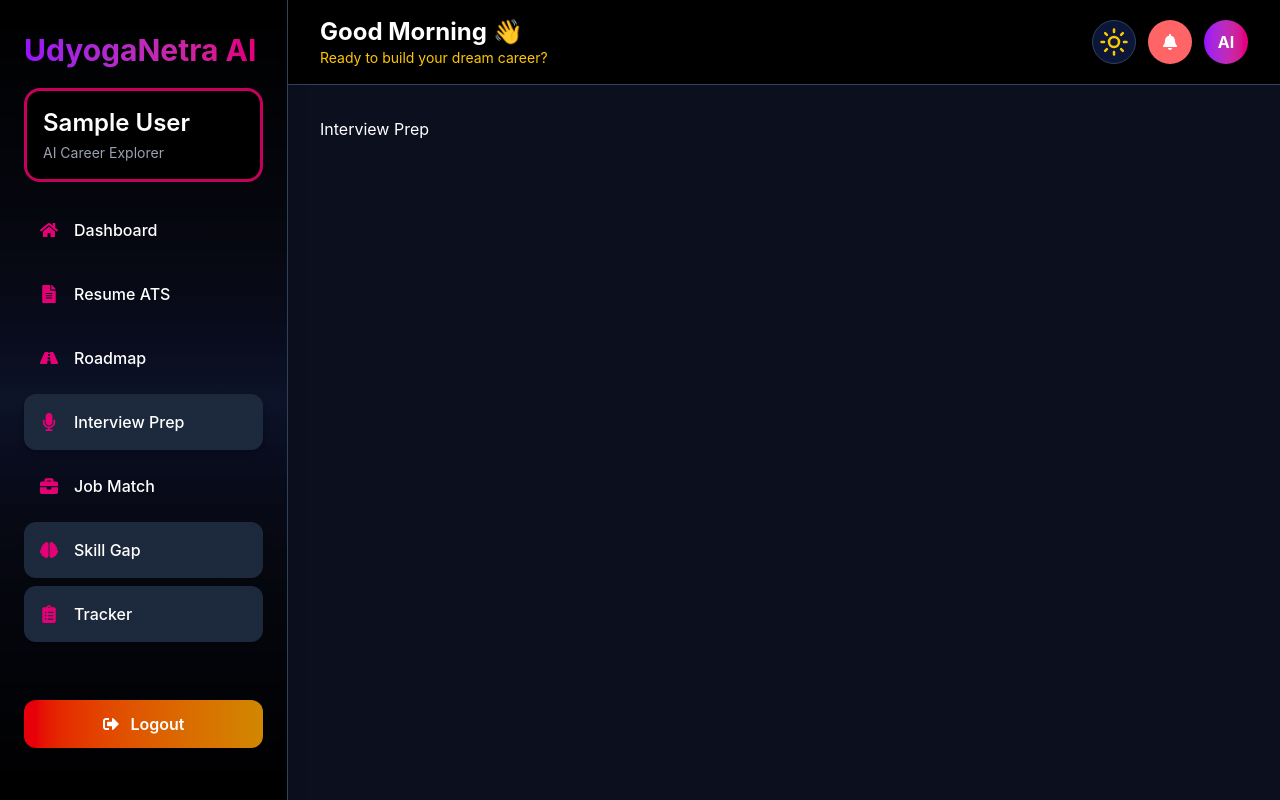
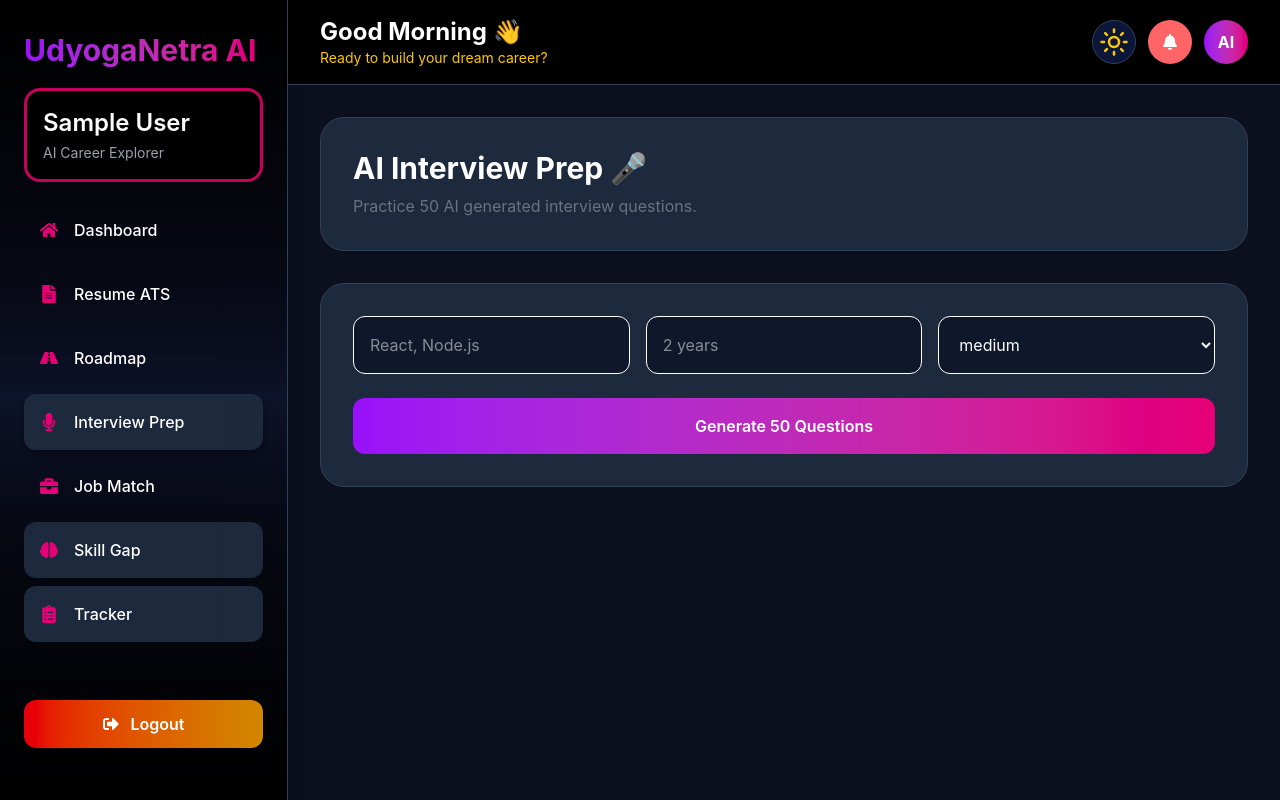
Before and after one commit to ramusiripalli/udyoganetra-ai, a React app in the folder frontend/: page /interview-prep in a window 1280 px wide. Built offline with nearby package versions, Linux system fonts and the light colour scheme; sample sign-in values are in the browser's storage; the HTML template or start-up script is replaced by a standard one.

Commit message:
feat:FrontEnd-Interview Questions UI is Done

```diff
--- a/frontend/src/pages/InterviewPrep.jsx
+++ b/frontend/src/pages/InterviewPrep.jsx
@@ -1,5 +1,341 @@
+import { useState } from "react";
+import { motion } from "framer-motion";
+import {
+  FaChevronLeft,
+  FaChevronRight,
+  FaSpinner,
+} from "react-icons/fa";
+
 const InterviewPrep = () => {
-  return <div>Interview Prep</div>;
+  const [skills, setSkills] = useState("");
+  const [experience, setExperience] = useState("");
+  const [difficulty, setDifficulty] =
+    useState("medium");
+
+  const [questions, setQuestions] =
+    useState([]);
+
+  const [loading, setLoading] =
+    useState(false);
+
+  const [error, setError] =
+    useState("");
+
+  const [page, setPage] = useState(1);
+
+  const questionsPerPage = 10;
+
+  const handleGenerateQuestions =
+    async () => {
+      if (!skills || !experience) {
+        alert("Please fill all fields");
+        return;
+      }
+
+      try {
+        setLoading(true);
+        setError("");
+        setQuestions([]);
+
+        const response = await fetch(
+          `${import.meta.env.VITE_API_BASE_URL}/api/interview/generate`,
+          {
+            method: "POST",
+            headers: {
+              "Content-Type":
+                "application/json",
+            },
+            body: JSON.stringify({
+              skills,
+              experience,
+              difficulty,
+            }),
+          }
+        );
+
+        const data =
+          await response.json();
+
+        console.log(
+          "BACKEND RESPONSE:",
+          data
+        );
+
+        if (!data.success) {
+          setError(
+            data.message ||
+              "Something went wrong"
+          );
+          return;
+        }
+
+        /*
+          IMPORTANT CHECK
+        */
+
+        let receivedQuestions = [];
+
+        if (
+          data.interview?.questions
+        ) {
+          receivedQuestions =
+            data.interview.questions;
+        } else if (
+          Array.isArray(data.interview)
+        ) {
+          receivedQuestions =
+            data.interview;
+        }
+        console.log("Questions received:", receivedQuestions);
+
+        if (
+          receivedQuestions.length === 0
+        ) {
+          setError(
+            "AI returned no questions"
+          );
+          return;
+        }
+
+        setQuestions(receivedQuestions);
+        setPage(1);
+
+      } catch (err) {
+        console.log(err);
+
+        setError(
+          "Server error. Please try again."
+        );
+      } finally {
+        setLoading(false);
+      }
+    };
+
+  const lastIndex =
+    page * questionsPerPage;
+
+  const firstIndex =
+    lastIndex - questionsPerPage;
+
+  const currentQuestions =
+    questions.slice(
+      firstIndex,
+      lastIndex
+    );
+
+  const totalPages = Math.ceil(
+    questions.length /
+      questionsPerPage
+  );
+
+  return (
+    <div className="max-w-7xl mx-auto">
+
+      {/* HEADER */}
+      <div
+        className="
+        bg-white dark:bg-slate-800
+        p-8 rounded-3xl mb-8
+        border border-slate-200 dark:border-slate-700
+      "
+      >
+        <h1 className="text-3xl font-bold">
+          AI Interview Prep 🎤
+        </h1>
+
+        <p className="mt-2 text-gray-500">
+          Practice 50 AI generated interview questions.
+        </p>
+      </div>
+
+      {/* FORM */}
+      <div
+        className="
+        bg-white dark:bg-slate-800
+        p-8 rounded-3xl mb-8
+        border border-slate-200 dark:border-slate-700
+      "
+      >
+        <div className="grid md:grid-cols-3 gap-4">
+
+          <input
+            value={skills}
+            onChange={(e) =>
+              setSkills(e.target.value)
+            }
+            placeholder="React, Node.js"
+            className="p-4 rounded-xl border dark:bg-slate-900"
+          />
+
+          <input
+            value={experience}
+            onChange={(e) =>
+              setExperience(
+                e.target.value
+              )
+            }
+            placeholder="2 years"
+            className="p-4 rounded-xl border dark:bg-slate-900"
+          />
+
+          <select
+            value={difficulty}
+            onChange={(e) =>
+              setDifficulty(
+                e.target.value
+              )
+            }
+            className="p-4 rounded-xl border dark:bg-slate-900"
+          >
+            <option>easy</option>
+            <option>medium</option>
+            <option>hard</option>
+          </select>
+        </div>
+
+        <button
+          onClick={
+            handleGenerateQuestions
+          }
+          disabled={loading}
+          className="
+          mt-6 w-full py-4 rounded-xl
+          bg-gradient-to-r
+          from-purple-600 to-pink-600
+          text-white font-semibold
+        "
+        >
+          {loading
+            ? "Generating AI Questions..."
+            : "Generate 50 Questions"}
+        </button>
+
+        {/* LOADING */}
+        {loading && (
+          <div className="mt-6 text-center">
+
+            <FaSpinner className="animate-spin mx-auto text-3xl text-purple-500" />
+
+            <p className="mt-3 text-gray-500">
+              AI is preparing 50 interview questions...
+            </p>
+
+            <p className="text-sm mt-2 text-purple-500">
+              This may take 20–40 seconds.
+              Please relax ☕
+            </p>
+          </div>
+        )}
+
+        {/* ERROR */}
+        {error && (
+          <p className="mt-4 text-red-500">
+            {error}
+          </p>
+        )}
+      </div>
+
+      {/* QUESTIONS */}
+
+      {questions.length > 0 && (
+        <>
+          <h2 className="text-2xl font-bold mb-6">
+            Interview Questions
+          </h2>
+
+          <div className="space-y-4">
+
+            {currentQuestions.map(
+              (q, index) => (
+                <motion.div
+                  key={index}
+                  whileHover={{
+                    y: -2,
+                  }}
+                  className="
+                  p-6 rounded-2xl
+                  bg-white dark:bg-slate-800
+                  border border-slate-200 dark:border-slate-700
+                "
+                >
+                  <div className="flex justify-between mb-3">
+
+                    <span
+                      className="
+                      px-3 py-1 rounded-lg
+                      bg-purple-100 dark:bg-slate-700
+                    "
+                    >
+                      {q.category}
+                    </span>
+
+                    <span>
+                      Q
+                      {firstIndex +
+                        index +
+                        1}
+                    </span>
+                  </div>
+
+                  <h3 className="font-semibold text-lg">
+                    {q.question}
+                  </h3>
+
+                  <div
+                    className="
+                    mt-4 p-4 rounded-xl
+                    bg-slate-100 dark:bg-slate-900
+                  "
+                  >
+                    <p>
+                      <b>Answer:</b>{" "}
+                      {q.answer}
+                    </p>
+
+                    <p className="mt-3 text-purple-500">
+                      <b>Tip:</b>{" "}
+                      {q.tip}
+                    </p>
+                  </div>
+                </motion.div>
+              )
+            )}
+          </div>
+
+          {/* PAGINATION */}
+
+          <div className="flex justify-center gap-4 mt-10">
+
+            <button
+              disabled={page === 1}
+              onClick={() =>
+                setPage(page - 1)
+              }
+              className="px-4 py-3 rounded-xl bg-slate-200 dark:bg-slate-700"
+            >
+              <FaChevronLeft />
+            </button>
+
+            <div className="px-5 py-3">
+              {page} / {totalPages}
+            </div>
+
+            <button
+              disabled={
+                page === totalPages
+              }
+              onClick={() =>
+                setPage(page + 1)
+              }
+              className="px-4 py-3 rounded-xl bg-slate-200 dark:bg-slate-700"
+            >
+              <FaChevronRight />
+            </button>
+          </div>
+        </>
+      )}
+    </div>
+  );
 };
 
 export default InterviewPrep;
```
